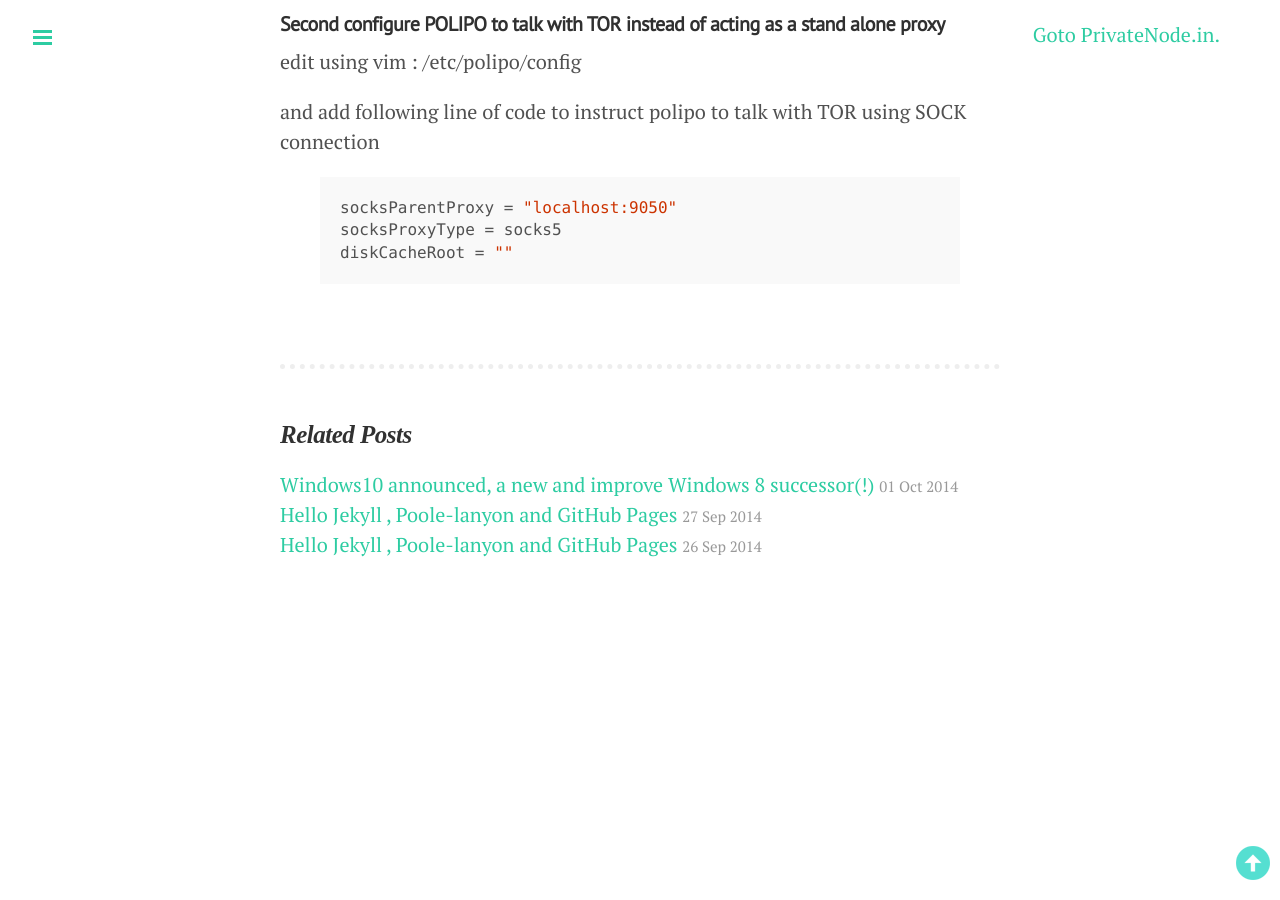
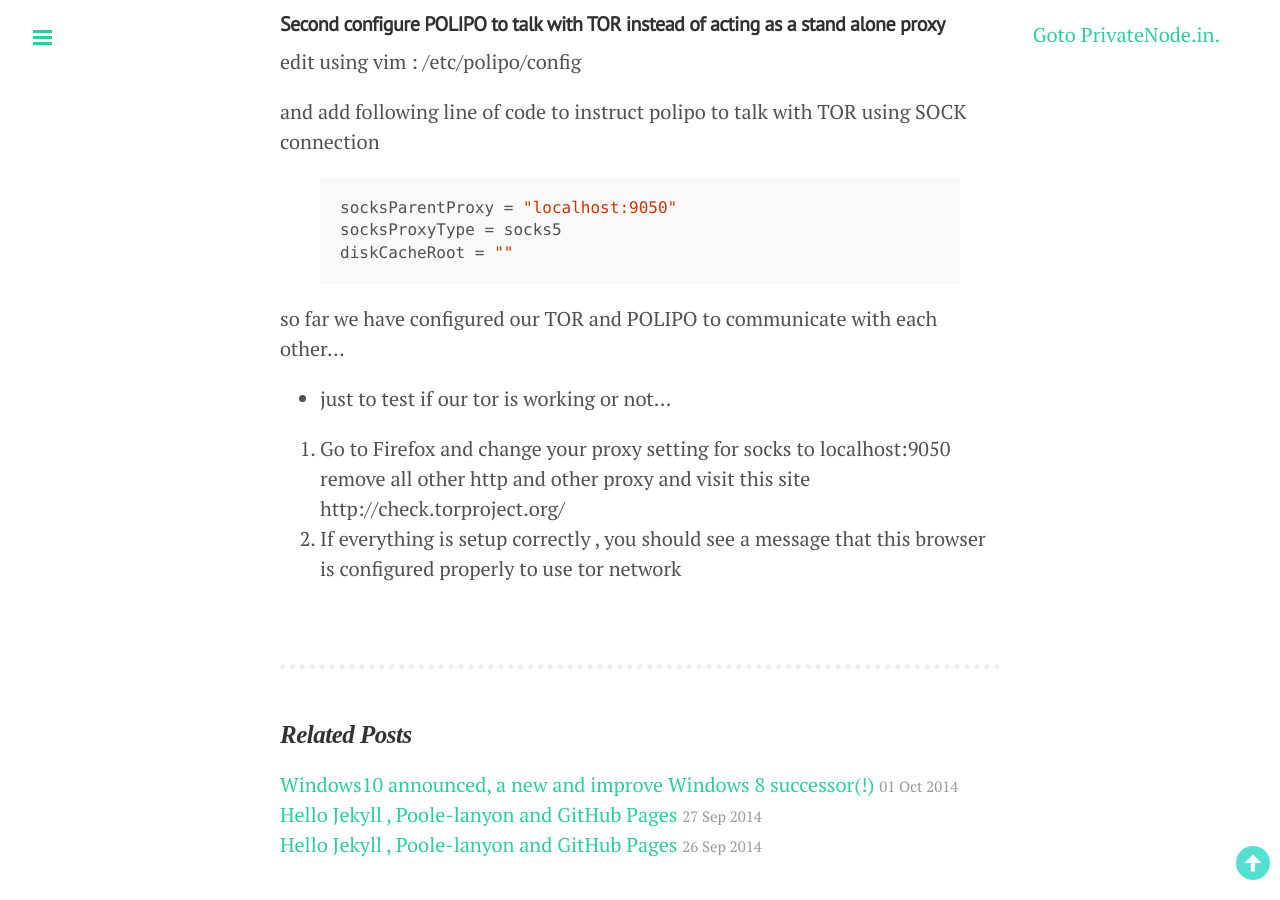
Before and after one commit to DharmeshPandav/dharmeshpandav.github.io, a Jekyll site: the page built from _posts/2015-02-24-Torifying-your-Scrapy_project_on_ubuntu.md, in a window 1280 px wide and 900 px high, scrolled down 1772 px. Built offline with Jekyll 4.4.1, drawn with Linux system fonts in a browser that asks for light colours; nearby versions of some CDN libraries; Markdown is read by kramdown in place of the engine named in the settings.

Commit message:
added new article on torifying scrapy

```diff
--- a/_posts/2015-02-24-Torifying-your-Scrapy_project_on_ubuntu.md
+++ b/_posts/2015-02-24-Torifying-your-Scrapy_project_on_ubuntu.md
@@ -74,3 +74,10 @@ socksParentProxy = "localhost:9050"
 socksProxyType = socks5
 diskCacheRoot = ""
 {% endhighlight %}
+
+so far we have configured our TOR and POLIPO to communicate with each other...
+
+* just to test if our tor is working or not...
+
+1. Go to Firefox and change your proxy setting for socks to localhost:9050 remove all other http and other proxy and visit this site http://check.torproject.org/
+2. If everything is setup correctly , you should see a message that this browser is configured properly to use tor network
```
